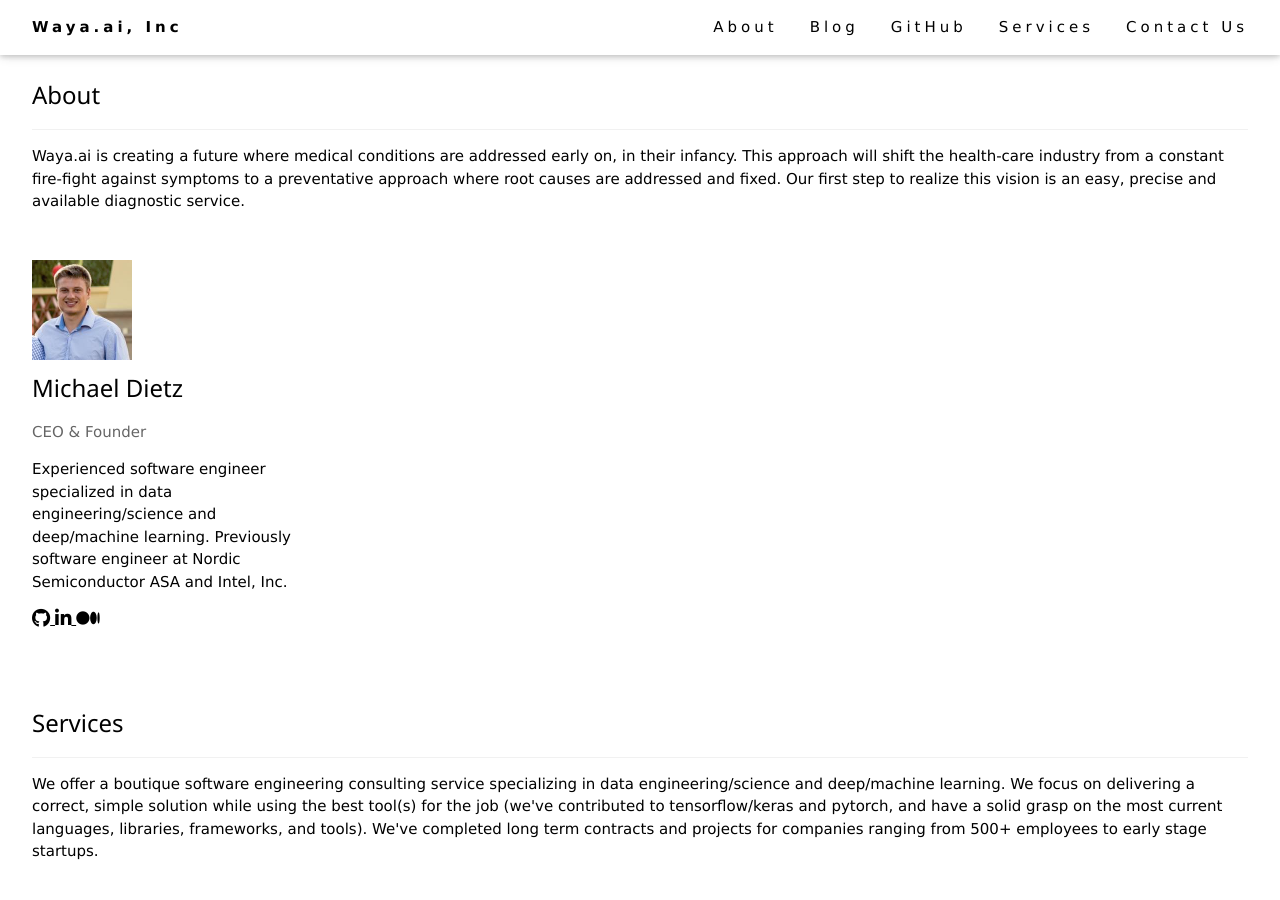
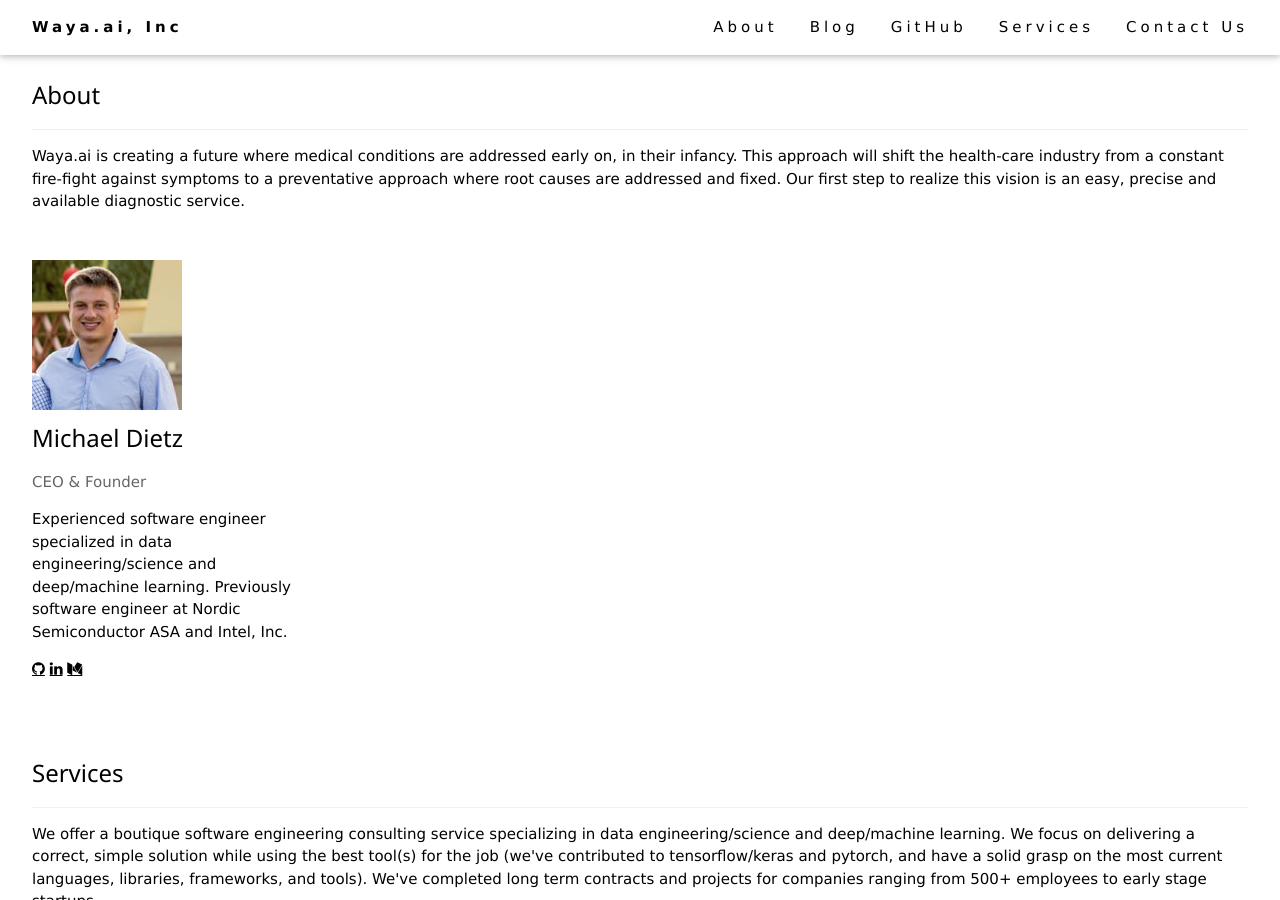
Before and after one commit to wayaai/Waya.ai, a Jekyll site: the page built from README.md, in a window 1280 px wide and 900 px high, scrolled down 492 px. Built offline with Jekyll 4.4.1, drawn with Linux system fonts in a browser that asks for light colours; nearby versions of some CDN libraries; our own code applies the rules of GitHub Pages for plain Markdown files.

Commit message:
update sm icons

```diff
--- a/_layouts/default.html
+++ b/_layouts/default.html
@@ -4,12 +4,12 @@
   <title>Waya.ai, Inc</title>
   <link rel="shortcut icon" type="image/png" href="https://github.com/wayaai/Waya.ai/raw/master/resources/favicon.png">
 
+  <meta charset="UTF-8">
   <meta name="viewport" content="width=device-width, initial-scale=1">
   <link rel="stylesheet" href="https://www.w3schools.com/w3css/4/w3.css">
 
-  <meta charset="UTF-8">
-
-  <script src="https://use.fontawesome.com/39b823b81d.js"></script>
+  <!-- Add icon library -->
+  <link rel="stylesheet" href="https://cdnjs.cloudflare.com/ajax/libs/font-awesome/4.7.0/css/font-awesome.min.css">
 
   <body>
 
@@ -46,22 +46,17 @@
 
       <div class="w3-row-padding">
         <div class="w3-col l3 m6 w3-margin-bottom">
-          <img src="https://github.com/wayaai/Waya.ai/raw/master/resources/usab_pic_michael_dietz.png" alt="Mike" width="100" height="100">
+          <img src="https://github.com/wayaai/Waya.ai/raw/master/resources/usab_pic_michael_dietz.png" alt="Mike" width="150" height="150">
           <h3>Michael Dietz</h3>
           <p class="w3-opacity">CEO & Founder</p>
           <p>Experienced software engineer specialized in data engineering/science and deep/machine learning.
              Previously software engineer at Nordic Semiconductor ASA and Intel, Inc.
           </p>
             <div>
-              <a href="https://github.com/mjdietzx">
-                <i class="fa fa-github fa-lg" aria-hidden="true"></i>
-              </a>
-              <a href="https://www.linkedin.com/in/michael-dietz-40518365">
-                <i class="fa fa-linkedin fa-lg" aria-hidden="true"></i>
-              </a>
-              <a href="https://medium.com/@waya.ai">
-                <i class="fa fa-medium fa-lg" aria-hidden="true"></i>
-              </a>
+              <!-- Add font awesome icons -->
+              <a href="https://github.com/mjdietzx" class="fa fa-github"></a>
+              <a href="https://www.linkedin.com/in/michael-dietz-40518365" class="fa fa-linkedin"></a>
+              <a href="https://medium.com/@waya.ai" class="fa fa-medium"></a>
           </div>
         </div>
       </div>
@@ -129,4 +124,5 @@
     {% endif %}
 
   </body>
+
 </html>
```
